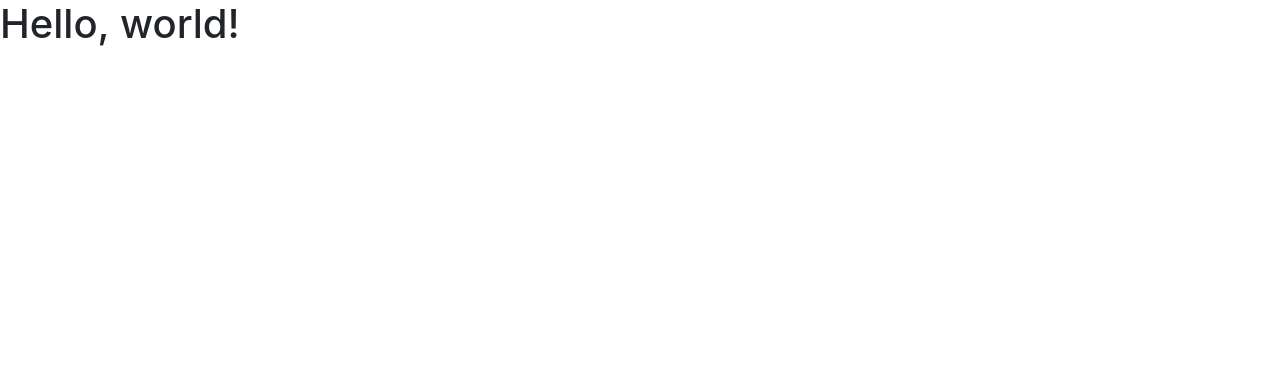
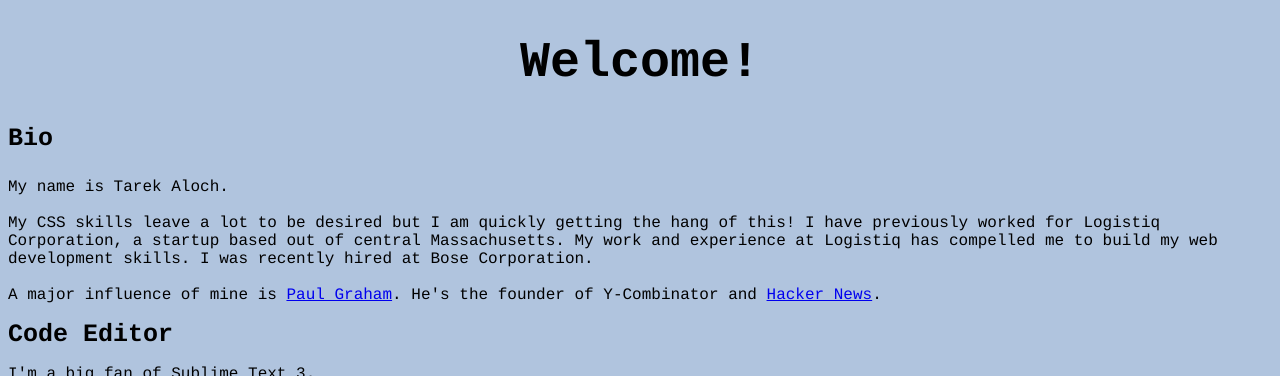
Before and after one commit to TarekAloch/p1.tarekaloch.biz, a PHP site: page / in a window 1280 px wide. Shown: the top 376 px of the page. Run offline with PHP 8.4, Linux system fonts and the light colour scheme; some libraries are stand-ins or nearby versions.

Commit message:
Update to Project 1/index.php

```diff
--- a/index.php
+++ b/index.php
@@ -1,16 +1,39 @@
 <!DOCTYPE html>
 <html>
 	<head>
-	<title>Tarek Aloch</title>
-	<meta charset="utf-8">
-	<!-- Bootstrap -->
-	<link href="css/bootstrap.min.css" rel="stylesheet" media="screen">
+		<meta charset="utf-8">
+		<title>Tarek Aloch - Project 1</title>
+
+		<style>
+
+			h1 {font-size: 50px; color:black; font-family: courier;}
+			body{background-color:#b0c4de; font-family: courier;}
+			b {font-size: 25px;}
+		</style>
 	</head>
 
+
 	<body>
-	<h1>Hello, world!</h1>
-	<script src="http://code.jquery.com/jquery.js"></script>
-	<script src="js/bootstrap.min.js"></script>
+		<center>
+		<h1>Welcome!</h1>
+		</center>
+
+		<b><p>Bio</p></b>
+		<p align=left>My name is Tarek Aloch.<br><br> My CSS skills leave a lot to be desired but I am
+		quickly getting the hang of this! I have previously worked for Logistiq Corporation, a
+		startup based out of central Massachusetts. My work and experience at Logistiq has compelled me
+		to build my web development skills. I was recently hired at Bose Corporation.
+		<br><br>
+		A major influence of mine is <a href="http://paulgraham.com/">Paul Graham</a>. He's the founder of Y-Combinator and
+		<a href="https://news.ycombinator.com/news/">Hacker News</a>. </p>
+
+		<b>Code Editor</b>
+		<p>I'm a big fan of Sublime Text 3.</p>
+
+		<center>
+		<a href="http://www.logistiq.org"><img src="http://logistiq.org/images/logistiq.jpg"/> </a>
+		<p> Click the above image to visit Logistiq's home page.</p>
+		</center>
 	</body>
 
 </html>
```
